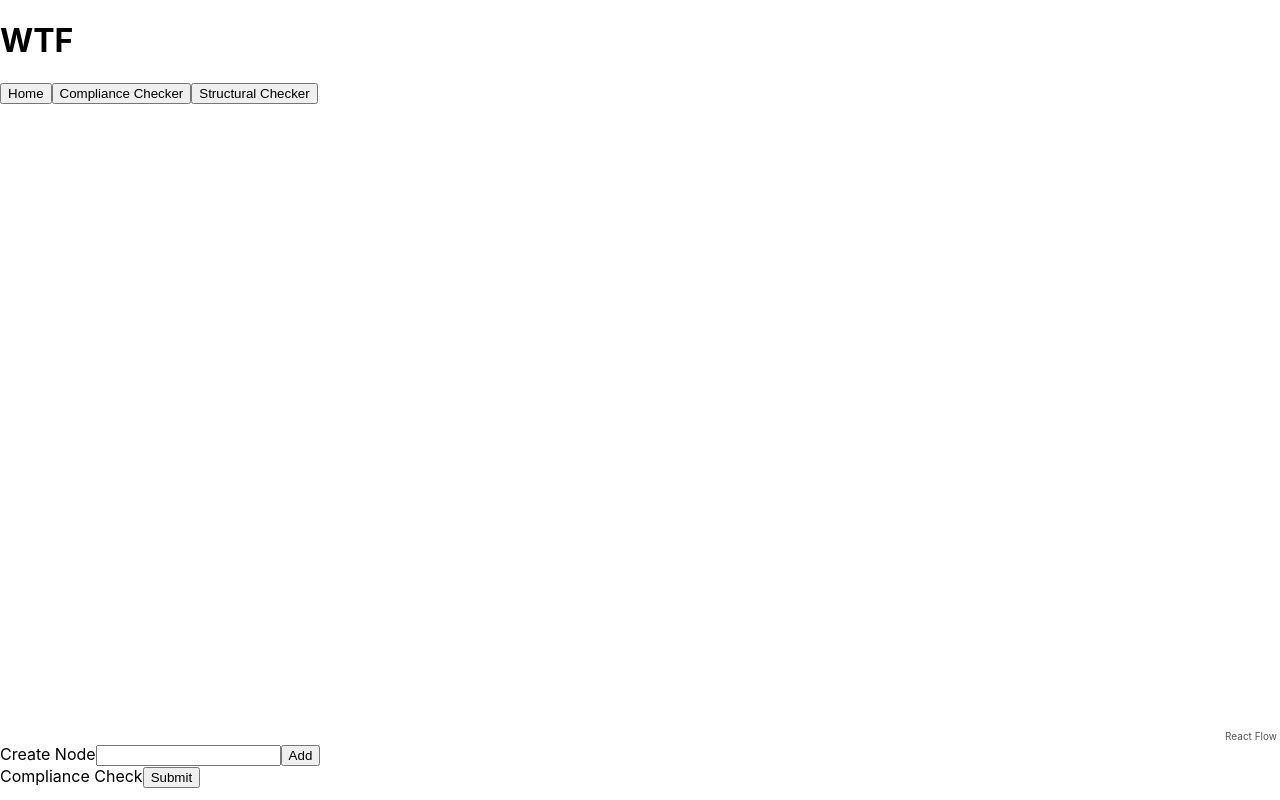
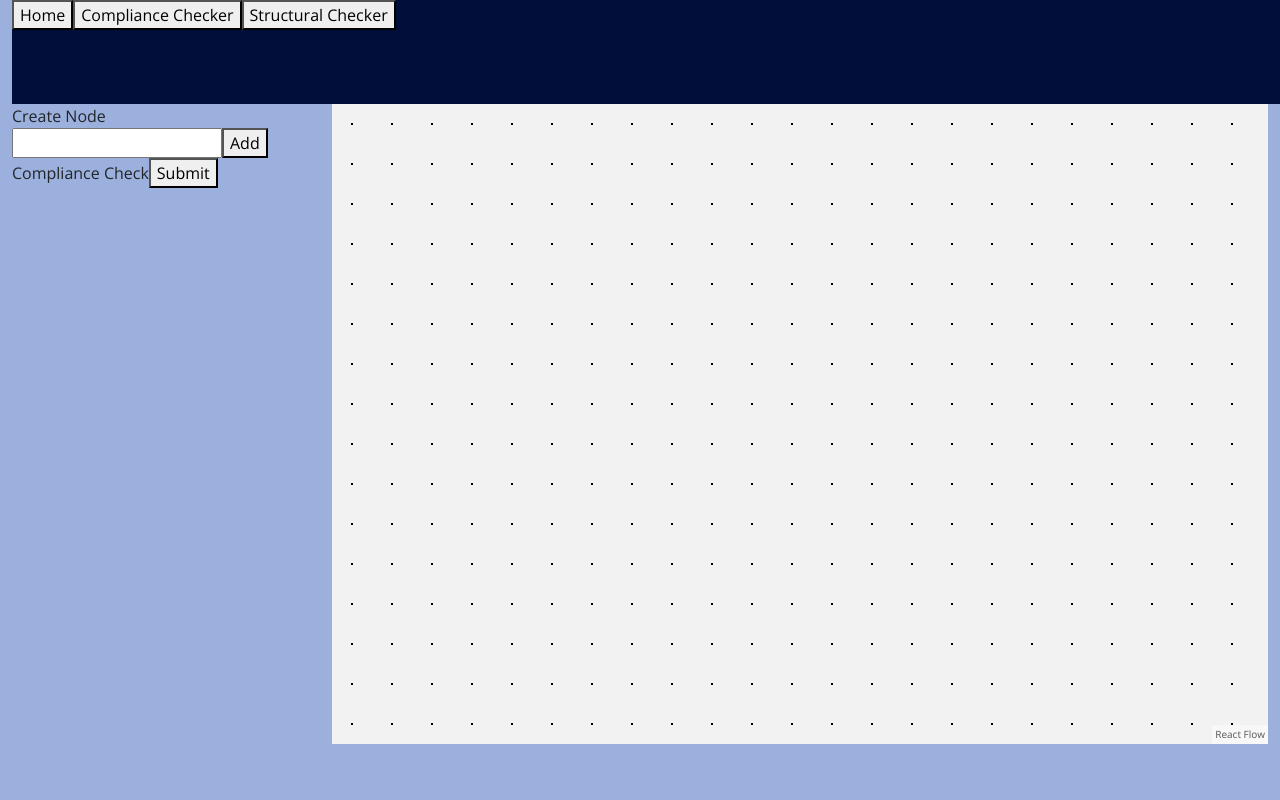
Before and after one commit to peek00/ellipsisTechHack2022, a React (Create React App) app in the folder projectcompliance/: page /structuralinput in a window 1280 px wide. Built offline with nearby package versions, Linux system fonts and the light colour scheme.

Commit message:
Implemented Bootstrap, started styling.

```diff
--- a/projectcompliance/package.json
+++ b/projectcompliance/package.json
@@ -6,7 +6,9 @@
     "@testing-library/jest-dom": "^5.16.5",
     "@testing-library/react": "^13.3.0",
     "@testing-library/user-event": "^13.5.0",
+    "bootstrap": "^5.2.0",
     "react": "^18.2.0",
+    "react-bootstrap": "^2.5.0",
     "react-dom": "^18.2.0",
     "react-flow-renderer": "^10.3.16",
     "react-router-dom": "^6.3.0",
--- a/projectcompliance/public/index.html
+++ b/projectcompliance/public/index.html
@@ -24,6 +24,9 @@
       work correctly both with client-side routing and a non-root public URL.
       Learn how to configure a non-root public URL by running `npm run build`.
     -->
+    <link rel="preconnect" href="https://fonts.googleapis.com">
+    <link rel="preconnect" href="https://fonts.gstatic.com" crossorigin>
+    <link href="https://fonts.googleapis.com/css2?family=Open+Sans:wght@400;600;800&display=swap" rel="stylesheet">
     <title>React App</title>
   </head>
   <body>
--- a/projectcompliance/src/App.css
+++ b/projectcompliance/src/App.css
@@ -0,0 +1,23 @@
+body {
+    font-family: 'Open Sans', sans-serif;
+
+    background-color: #9bb0dd;
+}
+
+h1 {
+    color: #c8cfdb;
+    font-weight:800;
+}
+
+.banner, .NavBar{
+    background-color: #010e3a;
+    width: 100vw;
+    height: 13vh ;
+}
+
+.Canvas{
+    background-color: #f2f2f2;
+    background-size: 40px 40px;
+    background-image: radial-gradient(circle, #000000 1px, rgba(0, 0, 0, 0) 1px);
+
+}
--- a/projectcompliance/src/App.js
+++ b/projectcompliance/src/App.js
@@ -1,6 +1,11 @@
 import React from 'react';
 import Flow from './component/reactFlow'
 import {BrowserRouter as Router,Route,Routes} from "react-router-dom";
+
+import "bootstrap/dist/css/bootstrap.min.css";
+import {Container, Row, Col} from 'react-bootstrap';
+
+
 
 import './App.css';
 import StructuralResult from './page/StructuralResult';
@@ -12,6 +17,7 @@ import Home from './page/Home';
 
 function App() {
   return (
+    <Container fluid >
       <Router>
         <Routes>
           <Route path="/" element={Home()} />
@@ -21,6 +27,7 @@ function App() {
           <Route path='/complianceresult' element={<ComplianceResult props/>} />
         </Routes>
       </Router>
+    </Container>
   );
 }
 
--- a/projectcompliance/src/component/homeButtons.jsx
+++ b/projectcompliance/src/component/homeButtons.jsx
@@ -1,4 +1,7 @@
 import {useNavigate} from "react-router-dom";
+
+import {Container, Row, Col} from 'react-bootstrap';
+import Button from "react-bootstrap/Button";
 
 function HomeButtons() {
     const navigate = useNavigate();
@@ -13,14 +16,12 @@ function HomeButtons() {
 
 
     return(
-
-        <div>
-            <h1>Homepage</h1>
-            <p>Welcome to XADEX, a new solution targetted at helping your company succeed in the financial world.</p>
-            <button onClick={linkToComplianceChecker}>Compliance Checker</button>
-            <button onClick={linkToStructuralChecker}>Structural Checker</button>
-
-        </div>
+        <Row className="text-center mt-4 mb-4" >
+            <div>
+                <Button className="ms-5" onClick={linkToComplianceChecker}>Compliance Checker</Button>
+                <Button className="ms-5" onClick={linkToStructuralChecker}>Structural Checker</Button>
+            </div>
+        </Row>
 
     )
 };
--- a/projectcompliance/src/component/navBar.jsx
+++ b/projectcompliance/src/component/navBar.jsx
@@ -18,7 +18,7 @@ function NavBar() {
 
 
     return (
-        <div>
+        <div className="NavBar">
             <button onClick={linkToHome}>Home</button>
             <button onClick={linkToComplianceChecker}>Compliance Checker</button>
             <button onClick={linkToStructuralChecker}>Structural Checker</button>
--- a/projectcompliance/src/component/reactFlow.jsx
+++ b/projectcompliance/src/component/reactFlow.jsx
@@ -4,19 +4,19 @@ import ReactFlow, {
   applyEdgeChanges,
   applyNodeChanges,
 } from "react-flow-renderer";
-import {useNavigate} from "react-router-dom";
+import { useNavigate } from "react-router-dom";
 
 import initialNodes from "../data/nodes";
 import initialEdges from "../data/edges";
 
 import CustomNode from "./customNode";
 import "./customNode.css";
+import { Container, Row, Col } from "react-bootstrap";
 
 const nodeTypes = { customNode: CustomNode };
 
 function Flow() {
   const navigate = useNavigate();
-
 
   const defaultEdgeOptions = { animated: true };
 
@@ -26,7 +26,7 @@ function Flow() {
     setNodes((e) =>
       e.concat({
         id: (e.length + 1).toString(),
-        data: { label: `${name}`, serviceOffered: [], serviceBorrowed:[] },
+        data: { label: `${name}`, serviceOffered: [], serviceBorrowed: [] },
         position: { x: 0, y: 0 },
         type: "customNode",
       })
@@ -56,22 +56,15 @@ function Flow() {
     //Write code that lets you export nodes / edges into your data base
     //Stringify first
     //Write code that generates ID to send to DB
-    navigate("/structuralresult", {state : {nodesData:nodes, edgesData:edges}});
+    navigate("/structuralresult", {
+      state: { nodesData: nodes, edgesData: edges },
+    });
   };
 
   return (
     <Fragment>
-      <ReactFlow
-        nodes={nodes}
-        edges={edges}
-        onNodesChange={onNodesChange}
-        onEdgesChange={onEdgesChange}
-        onConnect={onConnect}
-        defaultEdgeOptions={defaultEdgeOptions}
-        style={{ width: "100%", height: "80vh" }}
-        fitView
-        nodeTypes={nodeTypes}
-      />
+      <Row>
+        <Col lg={3}>
         <div>
           Create Node
           <input
@@ -83,13 +76,27 @@ function Flow() {
             Add
           </button>
         </div>
-
         <div>
           Compliance Check
           <button type="button" onClick={exportGraph}>
             Submit
           </button>
         </div>
+      </Col>
+        <Col lg={9}>
+          <ReactFlow className='Canvas'
+            nodes={nodes}
+            edges={edges}
+            onNodesChange={onNodesChange}
+            onEdgesChange={onEdgesChange}
+            onConnect={onConnect}
+            defaultEdgeOptions={defaultEdgeOptions}
+            style={{ width: "100%", height: "80vh" }}
+            fitView
+            nodeTypes={nodeTypes}
+          />
+        </Col>
+      </Row>
     </Fragment>
   );
 }
--- a/projectcompliance/src/page/Home.js
+++ b/projectcompliance/src/page/Home.js
@@ -1,17 +1,21 @@
 import {useNavigate} from "react-router-dom";
 import HomeButtons from "../component/homeButtons";
 
-function Home() {
+
+import {Container, Row, Col} from 'react-bootstrap';
 
 
-
+function Home() {
     return(
-
-        <div>
-            <h1>Homepage</h1>
-            <p>Welcome to XADEX, a new solution targetted at helping your company succeed in the financial world.</p>
-            <HomeButtons/>
-        </div>
+            <div>
+                <Row className="justify-content-center banner">
+                    <h1 className="text-center mt-4 mb-4">Homepage</h1>
+                </Row>
+                <Row className="text-center mt-4 mb-4">
+                    <p>Welcome to XADEX, a new solution targetted at helping your company succeed in the financial world.</p>
+                </Row>
+                <HomeButtons/>
+            </div>
 
     )
 };
--- a/projectcompliance/src/page/StructuralInput.js
+++ b/projectcompliance/src/page/StructuralInput.js
@@ -4,7 +4,6 @@ import NavBar from '../component/navBar';
 function StructuralInput() {
   return (
       <div className="App">
-        <h1>WTF</h1>
         <NavBar/>
         <Flow/>
       </div>
```
Also changed, not shown: 1 other file (tests, documents, lock files or other folders). Lines whose indentation alone changed are shown as unchanged.
